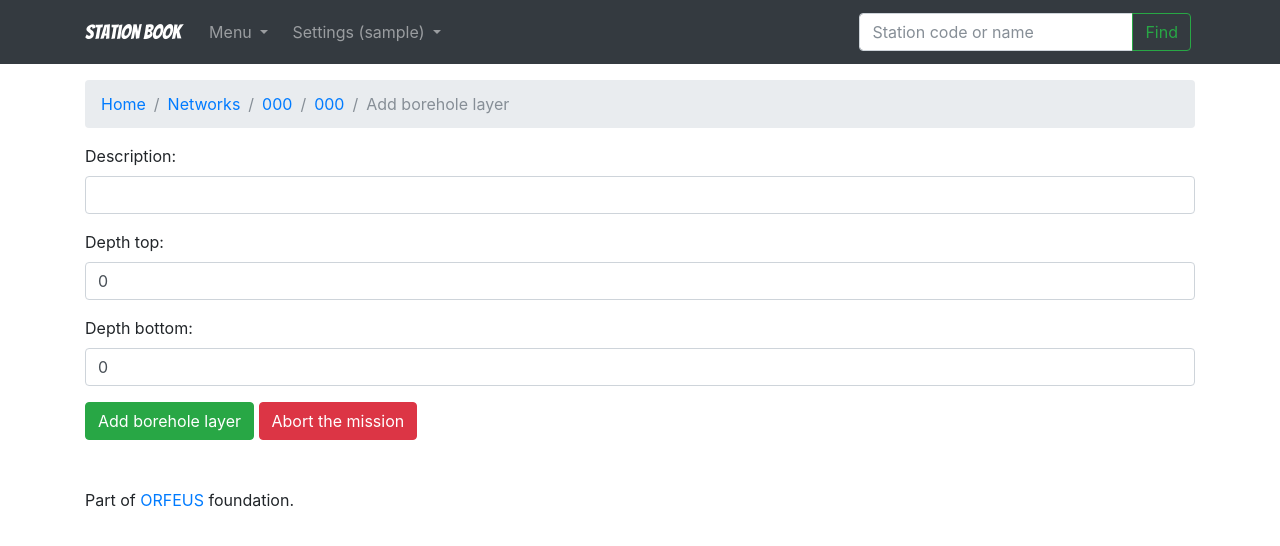
After one commit to EIDA/stationbook, a Django app: page /networks/000/station/000/add_borehole_layer in a window 1280 px wide. The commit adds this page. Shown: the top 546 px of the page. Run offline with Django 3.2, Linux system fonts and the light colour scheme; a user stored in the database is signed in; tables that the repository leaves empty hold one stand-in row (values such as "Sample post"); some libraries are stand-ins or nearby versions.

Commit message:
Some refactoring, added functionality to add borehole layer data

```diff
--- a/src/stationbook/book/forms.py
+++ b/src/stationbook/book/forms.py
@@ -1,13 +1,18 @@
 from django.contrib.auth.models import User
-from .models import Profile
-from django.forms import ModelForm
+from .models import Profile, ExtBoreholeLayerData
+from django import forms
 
-class UserForm(ModelForm):
+class UserForm(forms.ModelForm):
     class Meta:
         model = User
         fields = ('first_name', 'last_name', 'email')
 
-class ProfileForm(ModelForm):
+class ProfileForm(forms.ModelForm):
     class Meta:
         model = Profile
         fields = ('about', 'location', 'agency', 'department', 'telephone', 'skype', 'birth_date')
+
+class NewBoreholeLayerForm(forms.ModelForm):
+    class Meta:
+        model = ExtBoreholeLayerData
+        fields = ('description', 'depth_top', 'depth_bottom')
--- a/src/stationbook/book/views.py
+++ b/src/stationbook/book/views.py
@@ -18,9 +18,9 @@ from .fdsn.station import refresh_station_in_thread
 from .models import FdsnNetwork, FdsnStation, \
 ExtBasicData, ExtOwnerData, ExtMorphologyData, \
 ExtHousingData, ExtAccessData, ExtBoreholeData, ExtBoreholeLayerData
-from .base_classes import StationUpdateViewBase
+from .base_classes import StationBookHelpers, StationUpdateViewBase
 from .logger import StationBookLogger
-from .forms import UserForm, ProfileForm
+from .forms import UserForm, ProfileForm, NewBoreholeLayerForm
 
 # Stations list view is used as a home screen for the Station Book
 class HomeListView(ListView):
@@ -142,6 +142,7 @@ class ExtBasicDataUpdateView(StationUpdateViewBase):
 
     def get_object(self):
         obj = get_object_or_404(self.model, \
+        station__fdsn_network__code=self.kwargs['network_code'],
         station__code=self.kwargs['station_code'])
         return obj
 
@@ -150,7 +151,8 @@ class ExtBasicDataUpdateView(StationUpdateViewBase):
         data = form.save(commit=False)
         data.save()
         print(data.station)
-        self.add_ext_access_data(data.station, 'Updated basic data')
+        StationBookHelpers.add_ext_access_data(
+            request.user, data.station, 'Updated basic data')
         return redirect('station_details', \
         network_code=data.station.fdsn_network.code, \
         station_code=data.station.code)
@@ -166,6 +168,7 @@ class ExtOwnerDataUpdateView(StationUpdateViewBase):
 
     def get_object(self):
         obj = get_object_or_404(self.model, \
+        station__fdsn_network__code=self.kwargs['network_code'],
         station__code=self.kwargs['station_code'])
         return obj
 
@@ -173,7 +176,8 @@ class ExtOwnerDataUpdateView(StationUpdateViewBase):
     def form_valid(self, form):
         data = form.save(commit=False)
         data.save()
-        self.add_ext_access_data(data.station, 'Updated owner data')
+        StationBookHelpers.add_ext_access_data(
+            request.user, data.station, 'Updated owner data')
         return redirect('station_details', \
         network_code=data.station.fdsn_network.code, \
         station_code=data.station.code)
@@ -190,6 +194,7 @@ class ExtMorphologyDataUpdateView(StationUpdateViewBase):
 
     def get_object(self):
         obj = get_object_or_404(self.model, \
+        station__fdsn_network__code=self.kwargs['network_code'],
         station__code=self.kwargs['station_code'])
         return obj
 
@@ -197,7 +202,8 @@ class ExtMorphologyDataUpdateView(StationUpdateViewBase):
     def form_valid(self, form):
         data = form.save(commit=False)
         data.save()
-        self.add_ext_access_data(data.station, 'Updated morphology data')
+        StationBookHelpers.add_ext_access_data(
+            request.user, data.station, 'Updated morphology data')
         return redirect('station_details', \
         network_code=data.station.fdsn_network.code, \
         station_code=data.station.code)
@@ -213,6 +219,7 @@ class ExtHousingDataUpdateView(StationUpdateViewBase):
 
     def get_object(self):
         obj = get_object_or_404(self.model, \
+        station__fdsn_network__code=self.kwargs['network_code'],
         station__code=self.kwargs['station_code'])
         return obj
 
@@ -220,7 +227,8 @@ class ExtHousingDataUpdateView(StationUpdateViewBase):
     def form_valid(self, form):
         data = form.save(commit=False)
         data.save()
-        self.add_ext_access_data(data.station, 'Updated housing data')
+        StationBookHelpers.add_ext_access_data(
+            request.user, data.station, 'Updated housing data')
         return redirect('station_details', \
         network_code=data.station.fdsn_network.code, \
         station_code=data.station.code)
@@ -235,6 +243,7 @@ class ExtBoreholeDataUpdateView(StationUpdateViewBase):
 
     def get_object(self):
         obj = get_object_or_404(self.model, \
+        station__fdsn_network__code=self.kwargs['network_code'],
         station__code=self.kwargs['station_code'])
         return obj
 
@@ -242,10 +251,36 @@ class ExtBoreholeDataUpdateView(StationUpdateViewBase):
     def form_valid(self, form):
         data = form.save(commit=False)
         data.save()
-        self.add_ext_access_data(data.station, 'Updated borehole data')
+        StationBookHelpers.add_ext_access_data(
+            request.user, data.station, 'Updated borehole data')
         return redirect('station_details', \
         network_code=data.station.fdsn_network.code, \
         station_code=data.station.code)
+
+@login_required
+@transaction.atomic
+def add_station_borehole_layer(request, network_code, station_code):
+    print('wererere')
+    station = get_object_or_404(
+        FdsnStation, fdsn_network__code=network_code, code=station_code)
+    if request.method == 'POST':
+        form = NewBoreholeLayerForm(request.POST)
+        if form.is_valid():
+            borehole_layer = form.save(commit=False)
+            borehole_layer.borehole_data = station.ext_borehole_data
+            borehole_layer.save()
+            StationBookHelpers.add_ext_access_data(
+                request.user, station,
+                'Added borehole layer ({0})'.format(
+                    borehole_layer.description))
+            return redirect('station_details', \
+            network_code=network_code, \
+            station_code=station_code)
+    else:
+        form = NewBoreholeLayerForm()
+        return render(
+            request, 'station_add_borehole_layer.html',
+            {'station': station, 'form': form})
 
 def custom_404(request):
     return render_to_response('404.html')
--- a/src/stationbook/stationbook/urls.py
+++ b/src/stationbook/stationbook/urls.py
@@ -30,6 +30,8 @@ urlpatterns = [
         book_view.ExtHousingDataUpdateView.as_view(), name='station_edit_housing'),
     re_path(r'^networks/(?P<network_code>\w+)/station/(?P<station_code>\w+)/edit_borehole$',
         book_view.ExtBoreholeDataUpdateView.as_view(), name='station_edit_borehole'),
+    re_path(r'^networks/(?P<network_code>\w+)/station/(?P<station_code>\w+)/add_borehole_layer$',
+        book_view.add_station_borehole_layer, name='station_add_borehole_layer'),
     path('signup/', accounts_views.signup, name='signup'),
     path('login/', auth_views.LoginView.as_view(
         template_name='login.html'), name='login'),
--- /dev/null
+++ b/src/stationbook/templates/station_add_borehole_layer.html
@@ -0,0 +1,22 @@
+{% extends 'base.html' %}
+
+{% load form_tags widget_tweaks %}
+
+{% block title %}My account{% endblock %}
+
+{% block breadcrumb %}
+<li class="breadcrumb-item"><a href="{% url 'home' %}">Home</a></li>
+<li class="breadcrumb-item"><a href="{% url 'networks' %}">Networks</a></li>
+<li class="breadcrumb-item"><a href="{% url 'network_details' station.fdsn_network.code %}">{{ station.fdsn_network.code }}</a></li>
+<li class="breadcrumb-item"><a href="{% url 'station_details' station.fdsn_network.code station.code %}">{{ station.code }}</a></li>
+<li class="breadcrumb-item active">Add borehole layer</li>
+{% endblock %}
+
+{% block content %}
+  <form method="post" novalidate>
+    {% csrf_token %}
+    {% include 'includes/form.html' %}
+    <button type="submit" class="btn btn-success">Add borehole layer</button>
+    <button href="{% url 'station_details' station.fdsn_network.code station.code %}" class="btn btn-danger">Abort the mission</button>
+  </form>
+{% endblock %}
--- a/src/stationbook/templates/station_details.html
+++ b/src/stationbook/templates/station_details.html
@@ -253,7 +253,7 @@
     </tbody>
 </table>
 
-<p><h2>Borehole Layers: {% if user.is_authenticated %}(<a href="#">Add</a>){% endif %}</h2></p>
+<p><h2>Borehole Layers: {% if user.is_authenticated %}(<a href="{% url 'station_add_borehole_layer' station.fdsn_network.code station.code %}">Add</a>){% endif %}</h2></p>
 <table class="table table">
     <thead class="thead-inverse">
         <tr>
--- a/src/stationbook/templates/station_edit.html
+++ b/src/stationbook/templates/station_edit.html
@@ -14,6 +14,7 @@
 
 {% block breadcrumb %}
 <li class="breadcrumb-item"><a href="{% url 'home' %}">Home</a></li>
+<li class="breadcrumb-item"><a href="{% url 'networks' %}">Networks</a></li>
 <li class="breadcrumb-item"><a href="{% url 'network_details' data.station.fdsn_network.code %}">{{ data.station.fdsn_network.code }}</a></li>
 <li class="breadcrumb-item"><a href="{% url 'station_details' data.station.fdsn_network.code data.station.code %}">{{ data.station.code }}</a></li>
 <li class="breadcrumb-item active">Edit</li>
```
Also changed, not shown: src/stationbook/book/base_classes.py (+14 -12 lines).
